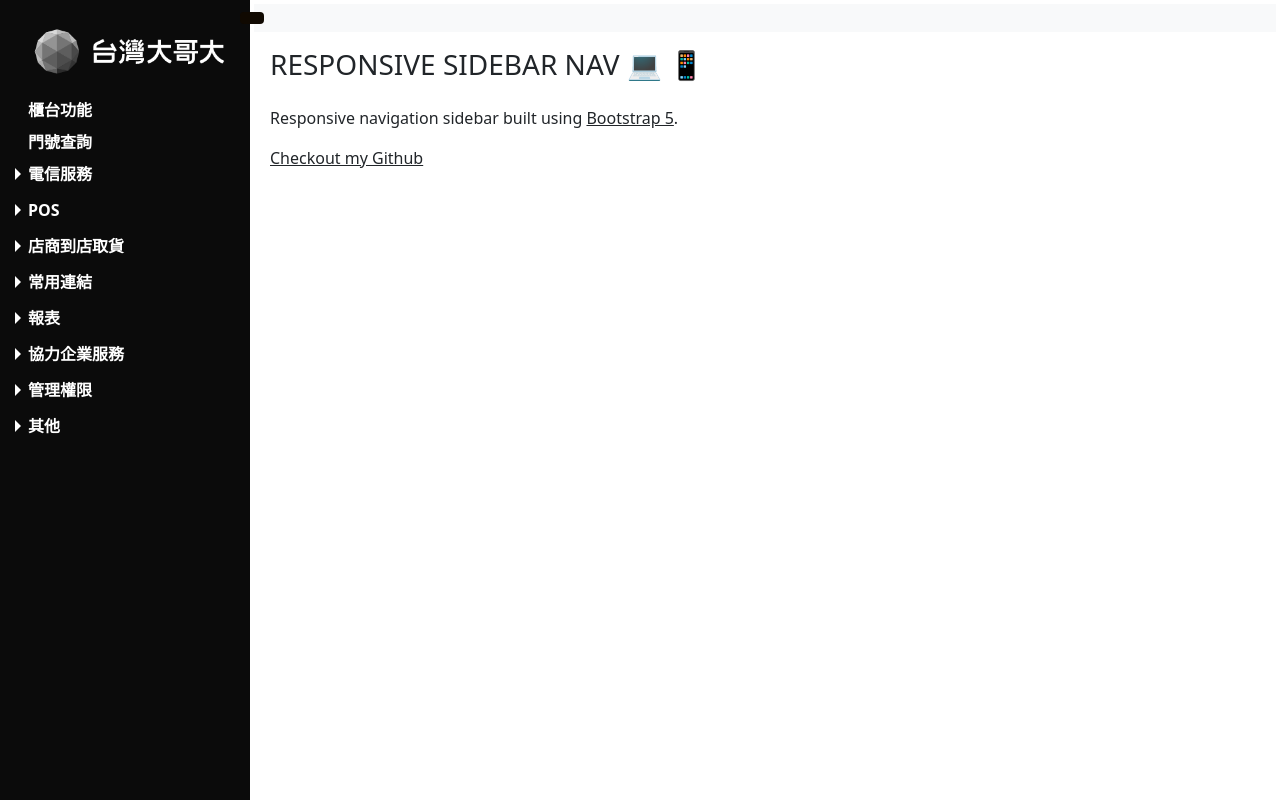
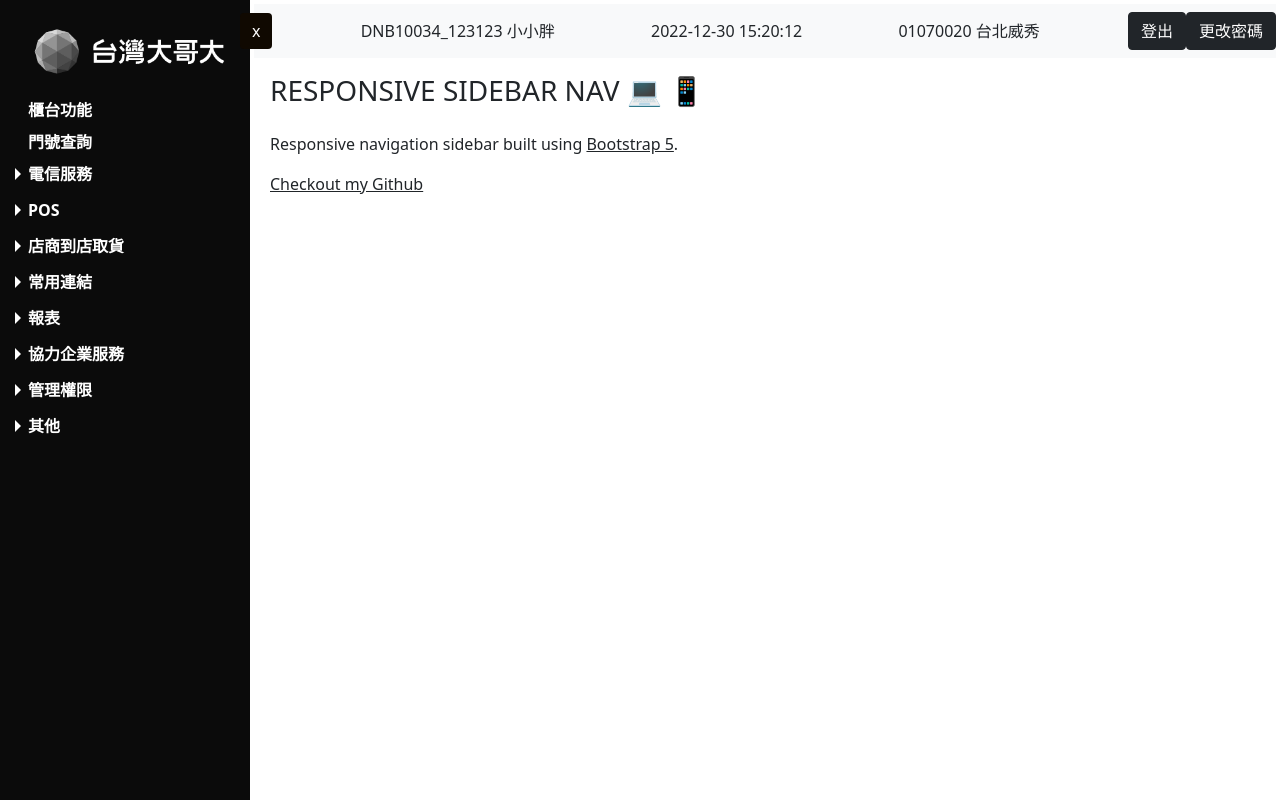
Before and after one commit to oldgee52/SCMSReviseUI, a plain HTML site: page index.html in a window 1280 px wide. Drawn offline with nearby package versions, Linux system fonts and the light colour scheme.

Commit message:
finished draft of nav

```diff
--- a/app.js
+++ b/app.js
@@ -4,4 +4,5 @@ const container = document.querySelector(".my-container");
 menuButton.addEventListener("click", () => {
   sidebar.classList.toggle("active-nav");
   container.classList.toggle("active-cont");
+  menuButton.innerHTML === "x" ? menuButton.innerHTML = ">" : menuButton.innerHTML = "x";
 });
--- a/index.html
+++ b/index.html
@@ -12,27 +12,9 @@
 
 <body>
     <div class="side-navbar active-nav d-flex justify-content-between flex-wrap flex-column scrollarea" id="sidebar">
-        <!-- <ul class="nav flex-column text-white w-100">
-          <a href="#" class="nav-link h3 text-white my-2">
-            Responsive </br>SideBar Nav
-          </a>
-          <li href="#" class="nav-link">
-            <i class="bx bxs-dashboard"></i>
-            <span class="mx-2">Home</span>
-          </li>
-          <li href="#" class="nav-link">
-            <i class="bx bx-user-check"></i>
-            <span class="mx-2">Profile</span>
-          </li>
-          <li href="#" class="nav-link">
-            <i class="bx bx-conversation"></i>
-            <span class="mx-2">Contact</span>
-          </li>
-        </ul> -->
-
         <ul class="list-unstyled ps-0">
 
-                <img src="./img/RGB_TWM_Logo+_橫式_灰階白字_中文_中文_橫式_灰階白字.png" class="img-fluid" alt="Responsive image">
+            <img src="./img/RGB_TWM_Logo+_橫式_灰階白字_中文_中文_橫式_灰階白字.png" class="img-fluid" alt="Responsive image">
 
             <li><a href="#"
                     class="rounded btn btn-toggle d-inline-flex align-items-center rounded border-0 text-white btn-untoggle">櫃台功能</a>
@@ -224,8 +206,17 @@
     <!-- Main Wrapper -->
     <div class="p-1 my-container active-cont">
         <!-- Top Nav -->
-        <nav class="navbar top-navbar navbar-light bg-light px-5">
-            <a class="btn border-0" id="menu-btn"><i class="bx bx-menu"></i></a>
+        <nav class="navbar top-navbar navbar-light bg-light ps-5 justify-content-start">
+            <div class="btn border-0" id="menu-btn">x</div>
+            <div class="d-flex flex-grow-1 px-2 justify-content-evenly">
+                <div class="px-3">DNB10034_123123 小小胖</div>
+                <div class="px-3">2022-12-30 15:20:12</div>
+                <div class="px-3">01070020 台北威秀</div>
+            </div>
+            <div class="d-flex ms-auto">
+                <button type="button" class="btn btn-dark">登出</button>
+                <button type="button" class="btn btn-dark">更改密碼</button>
+            </div>
         </nav>
         <!--End Top Nav -->
         <h3 class="text-dark p-3">RESPONSIVE SIDEBAR NAV 💻 📱
--- a/style.css
+++ b/style.css
@@ -41,6 +41,7 @@ body {
     background-color: #100901;
     color: #fff;
     margin-left: -62px;
+    text-align: center;
 }
 
 .my-container input {
```
